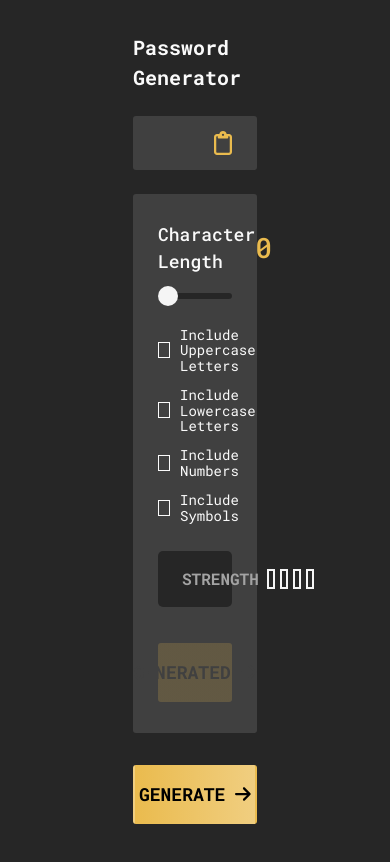
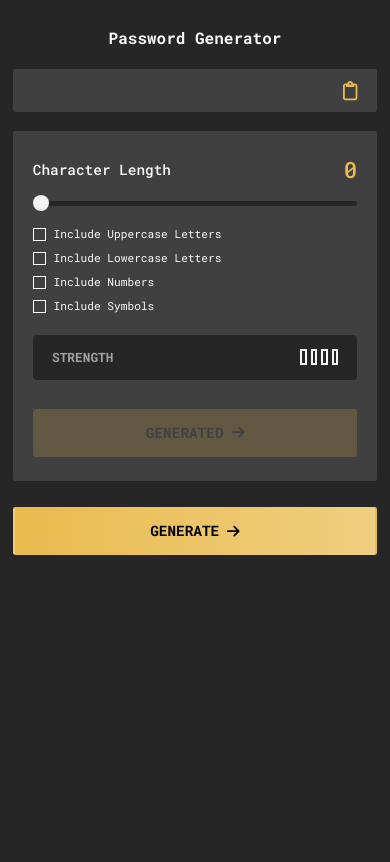
Before and after one commit to Oscargjane/password-generator-app, a React (Vite) app: page / in a window 390 px wide. Shown: the top 862 px of the page. Built offline with nearby package versions, Linux system fonts and the light colour scheme; the HTML template or start-up script is replaced by a standard one.

Commit message:
styles: added styles to support mobile devices

```diff
--- a/src/components/styles/Container.styled.jsx
+++ b/src/components/styles/Container.styled.jsx
@@ -8,4 +8,12 @@ export const StyledContainer = styled.main`
   row-gap: 2.4rem;
   margin: 0px auto;
   padding: 3.2rem 1.6rem 4.8rem 1.6rem;
+
+  @media only screen and (max-width: ${({ theme }) => theme.bp.medium}) {
+    width: 70%;
+  }
+
+  @media only screen and (max-width: ${({ theme }) => theme.bp.small}) {
+    width: 100%;
+  }
 `;
--- a/src/components/styles/Global.jsx
+++ b/src/components/styles/Global.jsx
@@ -14,6 +14,10 @@ const GlobalStyle = createGlobalStyle`
   html {
     box-sizing: border-box;
     font-size: 62.5%; // 1rem = 10px, 10px/16px = 62.5%
+
+    @media only screen and (max-width: ${({ theme }) => theme.bp.small}) {
+      font-size: 50%;
+    }
   }
   /* 4. Allow percentage-based heights in the application */
   html, body, #root {
--- a/src/components/styles/Theme.jsx
+++ b/src/components/styles/Theme.jsx
@@ -23,6 +23,13 @@ const theme = {
     gray_800: '#262626',
     gray_900: '#171717',
   },
+
+  // Break Points
+  bp: {
+    large: '75em', // 1200px
+    medium: '56.25em', // 900px
+    small: '37.5em', // 600px
+  },
 };
 
 export default function Theme({ children }) {
```
